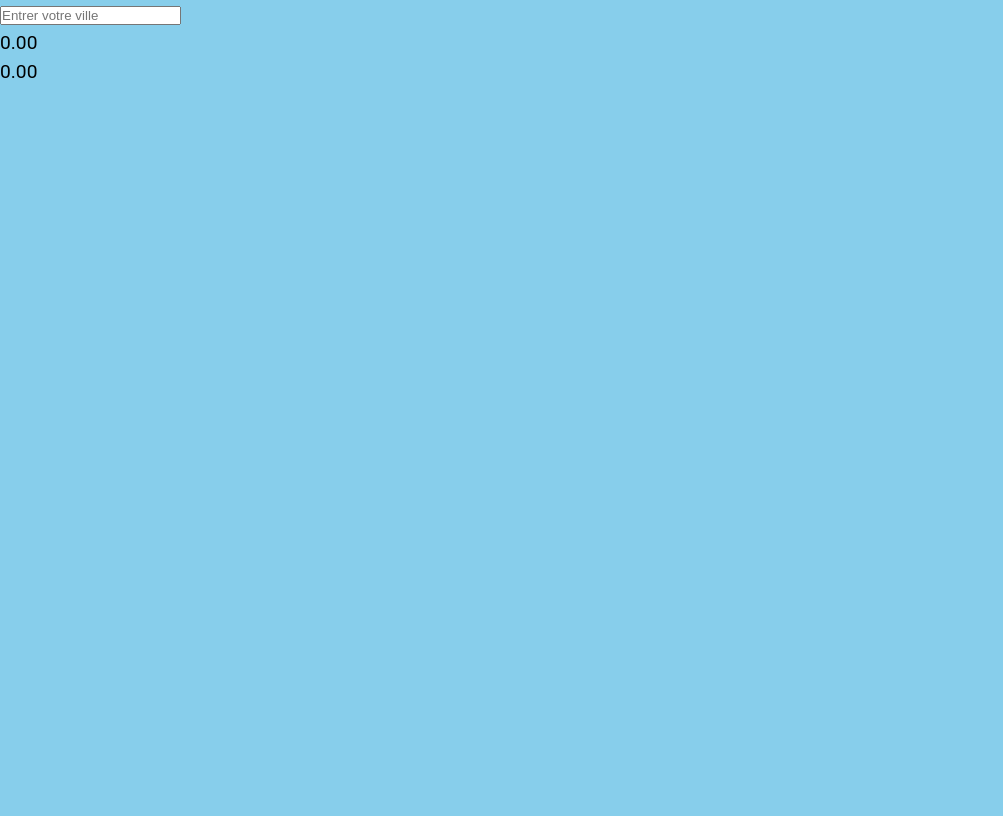
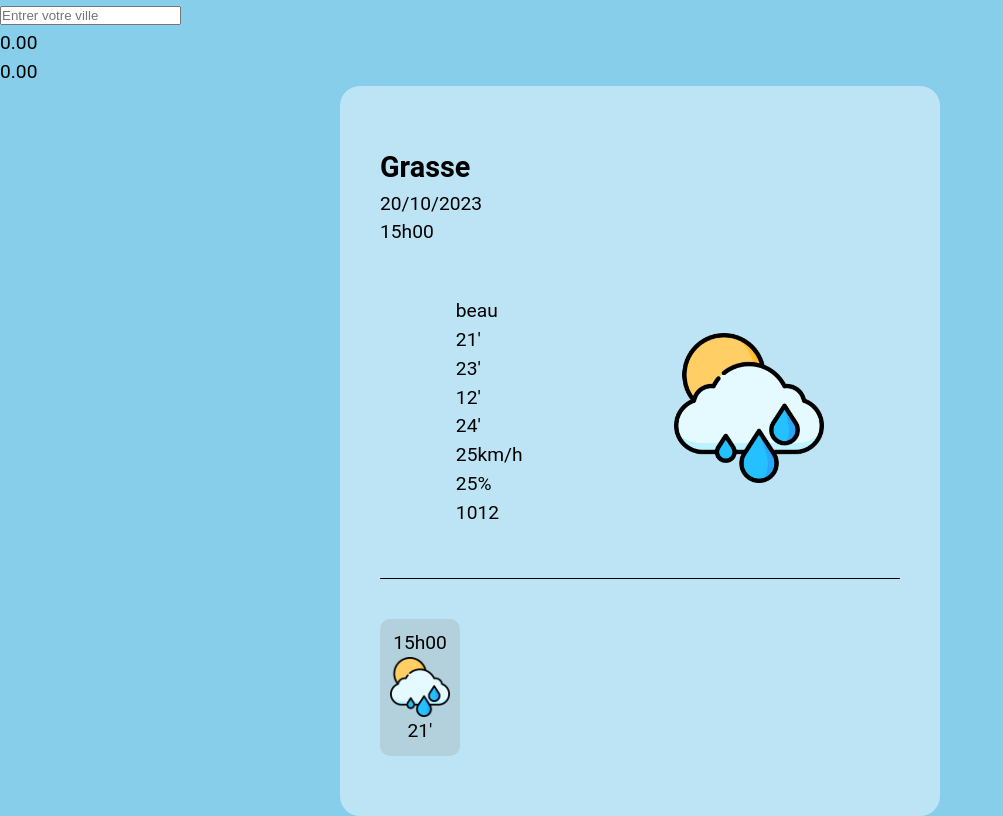
Before and after one commit to Keil-ENZO/Api_Meteo, a plain HTML site: page index.html in a window 1280 px wide. Shown: the whole page, without its empty margins (0-1003 px from the left). Drawn offline with Linux system fonts and the light colour scheme.

Commit message:
debut du style

```diff
--- a/index.html
+++ b/index.html
@@ -1,5 +1,5 @@
 <!DOCTYPE html>
-<html lang="en">
+<html lang="fr">
   <head>
     <meta charset="UTF-8" />
     <meta http-equiv="X-UA-Compatible" content="IE=edge" />
@@ -9,13 +9,46 @@
     <link rel="stylesheet" href="./style/style.css" />
   </head>
   <body>
-
     <form id="form" action="">
       <input type="text" placeholder="Entrer votre ville" id="search" />
     </form>
 
     <p id="lat">0.00</p>
     <p id="lon">0.00</p>
+    <p id="name"></p>
+
+    <main>
+      <div class="content">
+        <div class="head-content">
+          <h2 id="ville">Grasse</h2>
+          <p id="date">20/10/2023</p>
+          <p id="heure">15h00</p>
+          <div class="head">
+            <div class="head-left">
+              <p id="temps">beau</p>
+              <p id="temp">21'</p>
+              <p id="ressenti">23'</p>
+              <p id="temp-min">12'</p>
+              <p id="temp-max">24'</p>
+              <p id="vent">25km/h</p>
+              <p id="humidite">25%</p>
+              <p id="pression">1012</p>
+            </div>
+            <div class="head-right">
+              <img id="icon" src="./favicon.ico" height="150px" alt="" />
+            </div>
+          </div>
+        </div>
+        <hr />
+        <div class="main-content">
+          <div class="main">
+            <p id="heure">15h00</p>
+            <img id="icon" src="./favicon.ico" height="60px" alt="" />
+            <p id="temp">21'</p>
+          </div>
+        </div>
+      </div>
+    </main>
 
     <script src="./script.js"></script>
   </body>
--- a/script.js
+++ b/script.js
@@ -11,7 +11,7 @@ let long;
 function searchCity(e) {
   e.preventDefault();
   fetch(
-    `https://api.openweathermap.org/data/2.5/forecast?q=${inputSearch.value}&lang=fr&appid=${Api_key}`
+    `https://api.openweathermap.org/data/2.5/forecast?q=${inputSearch.value}&lang=fr&appid=${Api_key}&units=metric`
   )
     .then((response) => response.json())
     .then((data) => {
@@ -31,11 +31,15 @@ function success(pos) {
 
   // Appel à fetch une fois que les coordonnées sont définies
   fetch(
-    `https://api.openweathermap.org/data/2.5/forecast?lat=${lat}&lon=${long}&lang=fr&appid=${Api_key}`
+    `https://api.openweathermap.org/data/2.5/forecast?lat=${lat}&lon=${long}&lang=fr&appid=${Api_key}&units=metric`
   )
     .then((response) => response.json())
     .then((data) => {
+      const name = document.getElementById("name");
       console.log(data);
+
+      //Affichage de la météo
+      name.innerHTML = data.city.name; //Premiere info mise sur la page
     });
 }
 
--- /dev/null
+++ b/style/components/_Content.scss
@@ -0,0 +1,35 @@
+.content {
+  display: flex;
+  justify-content: space-around;
+  flex-direction: column;
+  width: 100%;
+
+  .head-content {
+    .head {
+      display: flex;
+      justify-content: space-around;
+      align-items: center;
+      margin: 50px 0;
+    }
+  }
+
+  .main-content {
+    display: flex;
+    flex-direction: column;
+    justify-content: space-around;
+
+    .main {
+        display: flex;
+        justify-content: space-around;
+        flex-direction: column;
+        width: 100%;
+        max-width: 80px;
+        text-align: center;
+        margin-top: 40px ;
+        padding: 10px;
+        border-radius: 10px;
+        background-color: rgba(128, 128, 128, 0.2);//Background pour le focus celon l'heure
+
+    }
+  }
+}
--- /dev/null
+++ b/style/components/_Main.scss
@@ -0,0 +1,12 @@
+main {
+    display: flex;
+    align-items: center;
+    justify-content: center;
+    background-color: rgba(255, 255, 255, 0.454);
+    backdrop-filter: blur(5px);
+    width: 100%;
+    max-width: 600px;
+    padding: 60px 40px;
+    margin: auto;
+    border-radius: 20px;
+}
--- /dev/null
+++ b/style/pages/_Settings.scss
@@ -0,0 +1,21 @@
+*,
+::after,
+::before {
+  padding: 0;
+  margin: 0;
+  box-sizing: border-box;
+}
+
+body {
+  font-family: 'Roboto', sans-serif;
+  font-size: 1.2rem;
+  line-height: 1.5;
+  background-color: skyblue;
+}
+
+
+hr {
+  border: none;
+  border-top: 1px solid black;
+  border-radius: 20px;
+}
--- a/style/style.scss
+++ b/style/style.scss
@@ -1,14 +1,3 @@
-*,
-::after,
-::before {
-  padding: 0;
-  margin: 0;
-  box-sizing: border-box;
-}
-
-body {
-  font-family: 'Roboto', sans-serif;
-  font-size: 1.2rem;
-  line-height: 1.5;
-  background-color: skyblue;
-}
+@import "./pages/Settings";
+@import "./components/Main";
+@import "./components/Content";
```
Also changed, not shown: favicon.ico (added), style/style.css, 1 other file.
